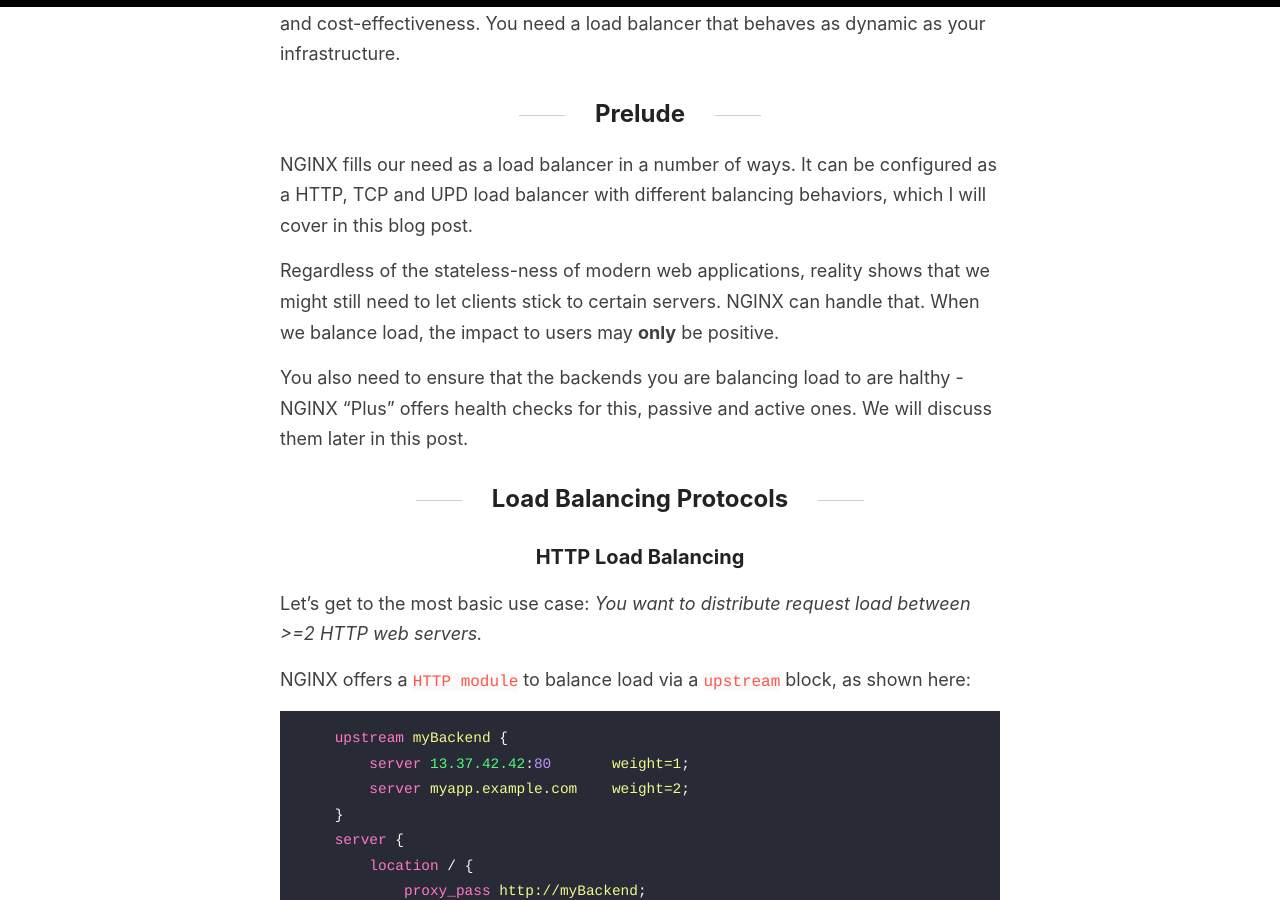
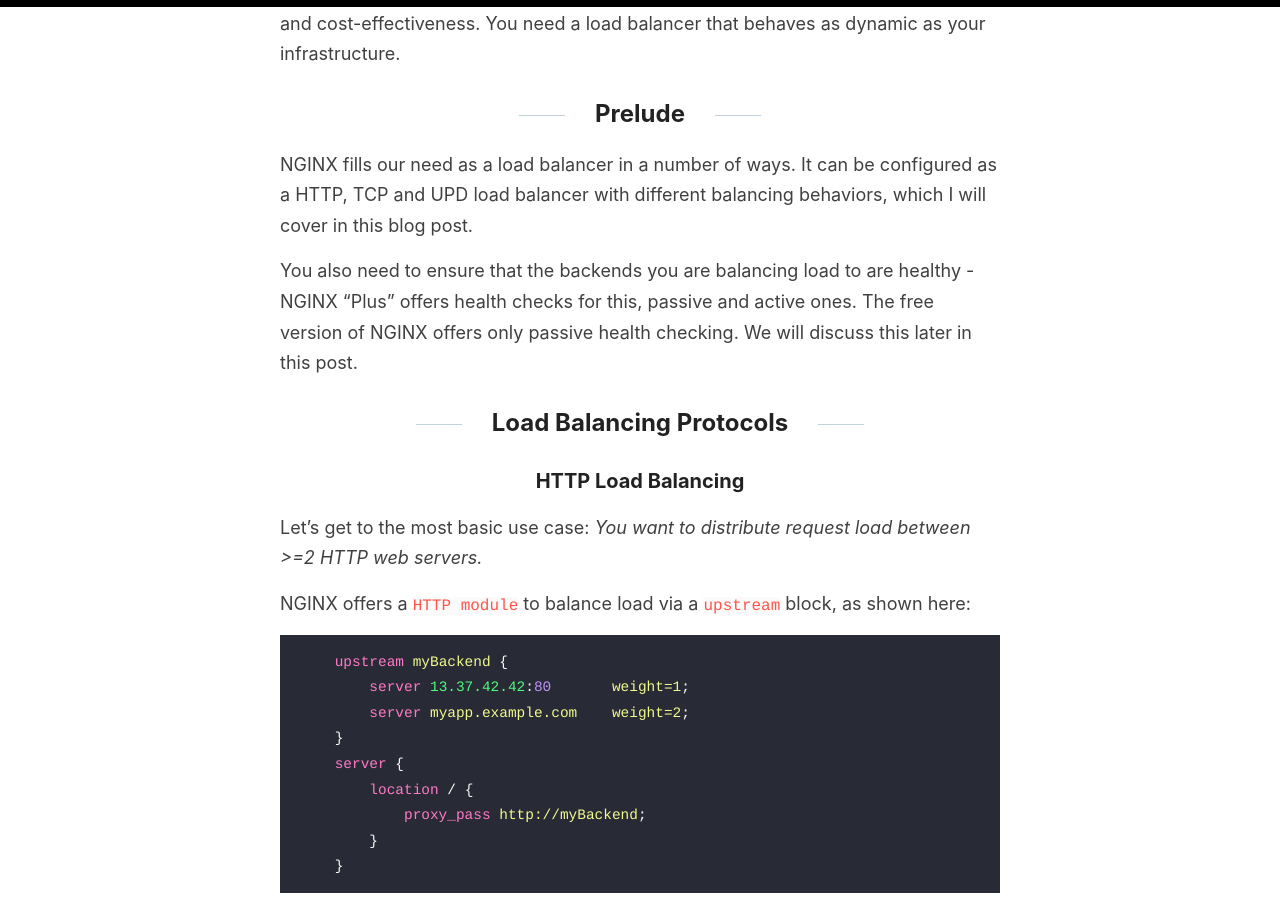
Before and after one commit to torbendury/torbendury.github.io, a Jekyll site: the page built from _posts/2021-11-21-b-how-to-configure-nginx-as-a-loadbalancer.md, in a window 1280 px wide and 900 px high, scrolled down 364 px. Built offline with Jekyll 4.4.1, drawn with Linux system fonts in a browser that asks for light colours.

Commit message:
upd: typo in nginx post

```diff
--- a/_posts/2021-11-21-b-how-to-configure-nginx-as-a-loadbalancer.md
+++ b/_posts/2021-11-21-b-how-to-configure-nginx-as-a-loadbalancer.md
@@ -10,9 +10,7 @@
 
 NGINX fills our need as a load balancer in a number of ways. It can be configured as a HTTP, TCP and UPD load balancer with different balancing behaviors, which I will cover in this blog post.
 
-Regardless of the stateless-ness of modern web applications, reality shows that we might still need to let clients stick to certain servers. NGINX can handle that. When we balance load, the impact to users may **only** be positive.
-
-You also need to ensure that the backends you are balancing load to are halthy - NGINX "Plus" offers health checks for this, passive and active ones. We will discuss them later in this post.
+You also need to ensure that the backends you are balancing load to are healthy - NGINX "Plus" offers health checks for this, passive and active ones. The free version of NGINX offers only passive health checking. We will discuss this later in this post.
 
 ## Load Balancing Protocols
 
```
